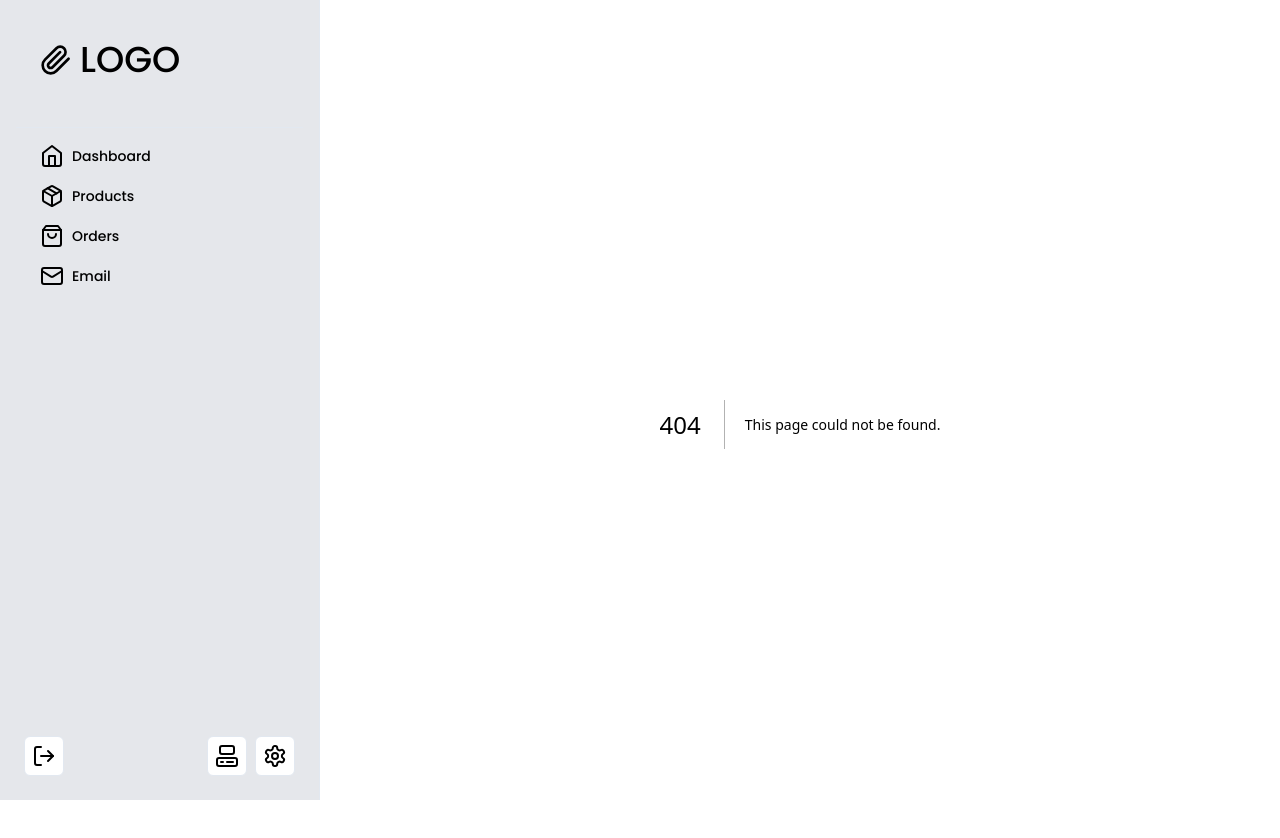
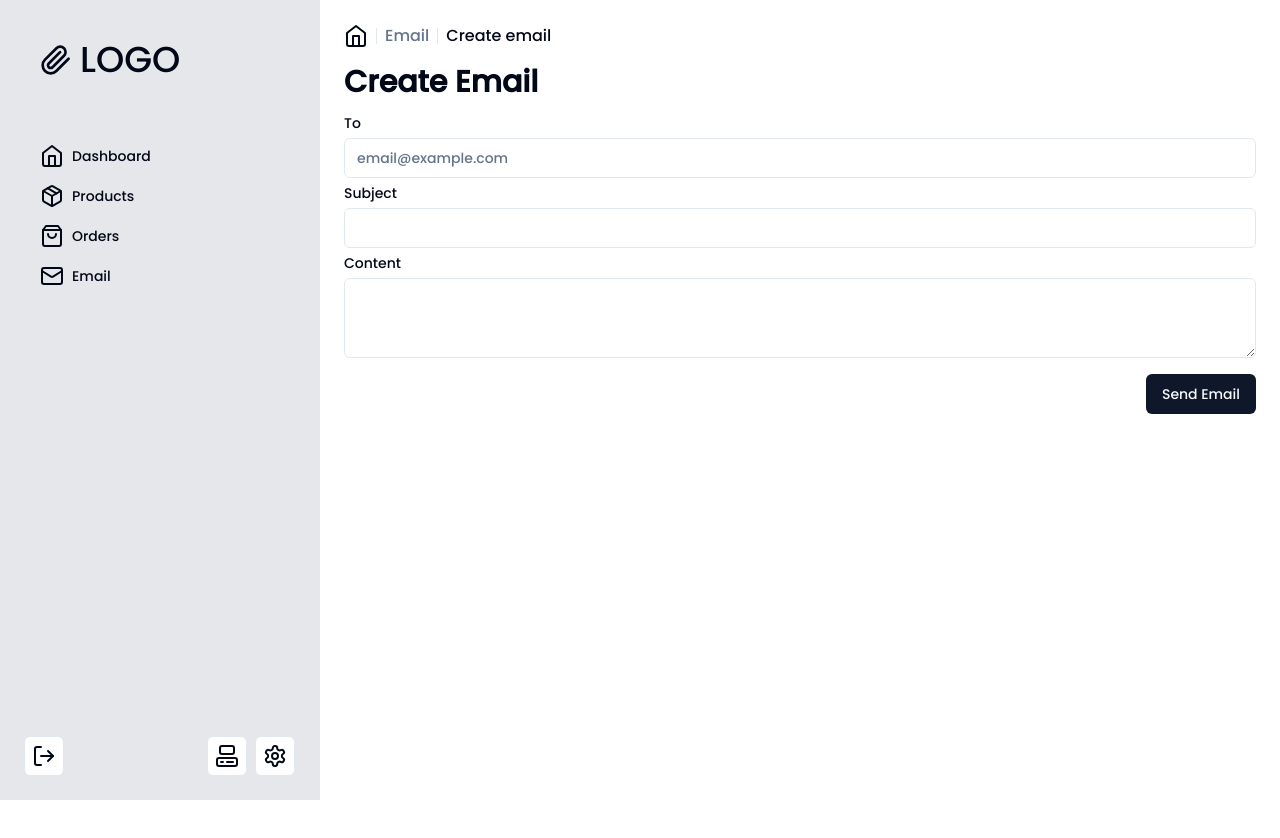
Before and after one commit to Krisu720/admin-dashboard, a Next.js app: page /email/create in a window 1280 px wide. Before the commit this address had no page. Shown: the top 838 px of the page. After the commit the page ends 800 px from the top, so only its background shows below. Built offline with nearby package versions, Linux system fonts and the light colour scheme.

Commit message:
Added emails

```diff
--- /dev/null
+++ b/app/api/email/route.ts
@@ -0,0 +1,30 @@
+import Template from "@/emails/index";
+import { NextResponse } from "next/server";
+import { Resend } from "resend";
+import { z } from "zod";
+
+const resend = new Resend(process.env.RESEND_API_KEY as string);
+
+const validateBody = z.object({
+  content: z.string(),
+  to: z.string(),
+  subject: z.string(),
+});
+export const POST = async (req: Request) => {
+  const body = await req.json();
+  try {
+    const { content, to, subject } = validateBody.parse(body);
+    const data = await resend.sendEmail({
+      from: "onboarding@resend.dev",
+      to: to.toLowerCase(),
+      subject: subject,
+      react: Template({ title: subject, content }),
+    });
+
+    if (data) {
+      return NextResponse.json({ message: "Email sent to " + to + "." });
+    } else throw new Error("Server didn't send email");
+  } catch (error) {
+    return NextResponse.json({ message: "Error occured." }, { status: 400 });
+  }
+};
--- /dev/null
+++ b/app/email/create/page.tsx
@@ -0,0 +1,104 @@
+"use client";
+
+import Breadcrumbs from "@/components/custom/Breadcrumbs";
+import { Button } from "@/components/ui/button";
+import { Input } from "@/components/ui/input";
+import { Label } from "@/components/ui/label";
+import { Textarea } from "@/components/ui/textarea";
+import { toast } from "@/components/ui/use-toast";
+import { zodResolver } from "@hookform/resolvers/zod";
+import { Loader2 } from "lucide-react";
+import React, { useState } from "react";
+import { SubmitHandler, useForm } from "react-hook-form";
+import { z } from "zod";
+
+const page = () => {
+  const [loading, setLoading] = useState<boolean>(false);
+
+  const formValidator = z.object({
+    to: z.string().min(1, { message: "Email required." }),
+    subject: z.string().min(4, { message: "Minimum 4 characters." }),
+    content: z.string().min(1, { message: "Content required." }),
+  });
+
+  const {
+    formState: { errors },
+    register,
+    handleSubmit,
+  } = useForm<z.infer<typeof formValidator>>({
+    resolver: zodResolver(formValidator),
+  });
+
+  const sendEmail: SubmitHandler<z.infer<typeof formValidator>> = async ({
+    to,
+    subject,
+    content,
+  }) => {
+    setLoading(true);
+    const payload = { to, subject, content };
+    const res = await fetch("/api/email/", {
+      body: JSON.stringify(payload),
+      method: "POST",
+    });
+    const body = await res.json();
+    if(res.ok) {
+      toast({title: "Email sent."})
+    } else {
+      toast({title: "Error occured.",variant:"destructive"})
+    }
+    console.log(body);
+    setLoading(false);
+  };
+
+  return (
+    <div>
+      <Breadcrumbs
+        items={[
+          { name: "Email", href: "/email" },
+          { name: "Create email", href: "/email/create" },
+        ]}
+      />
+      <div className="h-4" />
+      <h1 className="text-3xl  font-extrabold">Create Email</h1>
+      <div className="h-4" />
+      <form onSubmit={handleSubmit(sendEmail)}>
+        <fieldset disabled={loading ? true : undefined}>
+          <div className="flex flex-col space-y-2">
+            <Label htmlFor="to">To</Label>
+            <Input
+              placeholder="email@example.com"
+              id="to"
+              {...register("to")}
+            />
+            {errors.to?.message && (
+              <h1 className="text-red-500 my-1 text-sm">{errors.to.message}</h1>
+            )}
+            <Label htmlFor="subject">Subject</Label>
+            <Input id="subject" {...register("subject")} />
+            {errors.subject?.message && (
+              <h1 className="text-red-500 my-1 text-sm">
+                {errors.subject.message}
+              </h1>
+            )}
+            <Label htmlFor="content">Content</Label>
+            <Textarea id="content" {...register("content")} />
+            {errors.content?.message && (
+              <h1 className="text-red-500 my-1 text-sm">
+                {errors.content.message}
+              </h1>
+            )}
+          </div>
+          <div className="h-4" />
+          <div className="flex justify-end">
+            <Button>
+              {loading && <Loader2 className=" h-6 w-6 animate-spin mr-2" />}
+              Send Email
+            </Button>
+          </div>
+        </fieldset>
+      </form>
+    </div>
+  );
+};
+
+export default page;
--- /dev/null
+++ b/app/email/page.tsx
@@ -0,0 +1,23 @@
+import Breadcrumbs from '@/components/custom/Breadcrumbs'
+import { Button, buttonVariants } from '@/components/ui/button'
+import { cn } from '@/lib/utils'
+import { Plus } from 'lucide-react'
+import Link from 'next/link'
+import React from 'react'
+
+const page = () => {
+  return (
+    <div>
+        <Breadcrumbs items={[{name: "Email",href: "/email"}]} />
+        <div  className='h-4'/>
+        <div className='flex justify-between items-center'>
+        <h1 className='text-3xl  font-extrabold'>Email</h1>
+        <Link href="/email/create" className={cn(buttonVariants({size:"sm"}))}><Plus className='h-4 w-4 mr-2'/> Create Email </Link>
+        </div>
+        <div  className='h-4'/>
+
+    </div>
+  )
+}
+
+export default page
--- a/app/orders/page.tsx
+++ b/app/orders/page.tsx
@@ -1,11 +1,15 @@
-import { FC } from 'react'
+import Breadcrumbs from "@/components/custom/Breadcrumbs";
 
-interface pageProps {
+const page = ({}) => {
+  return (
+    <div>
+      <Breadcrumbs items={[{ name: "Orders", href: "/orders" }]} />
+      <div className="h-4" />
+      <h1 className="text-3xl font-extrabold">Orders</h1>
+      <div className="h-4" />
 
-}
+    </div>
+  );
+};
 
-const page: FC<pageProps> = ({}) => {
-  return <div>page</div>
-}
-
-export default page
+export default page;
--- a/app/page.tsx
+++ b/app/page.tsx
@@ -3,14 +3,14 @@
 import Breadcrumbs from "@/components/custom/Breadcrumbs";
 import Card from "@/components/custom/Card";
 import TradingBadge from "@/components/custom/TradingBadge";
+import useMounted from "@/hooks/useMounted";
 import { chartData } from "@/lib/fakeData";
 import { useTheme } from "next-themes";
 import ReactApexChart from "react-apexcharts";
 
-
 export default function Home() {
-
-  const {theme} = useTheme()
+  const mounted = useMounted();
+  const { theme } = useTheme();
 
   return (
     <div className="">
@@ -42,12 +42,14 @@ export default function Home() {
       <div className="grid lg:grid-cols-4 gap-4">
         <Card className="lg:col-span-3">
           <h1>Total Sales</h1>
+          {mounted ? (
             <ReactApexChart
               height={350}
               options={chartData}
               series={chartData.series}
               type={chartData.chart?.type}
             />
+          ) : (<></>)}
         </Card>
         <Card>
           <h1>Sales</h1>
--- /dev/null
+++ b/components/ui/label.tsx
@@ -0,0 +1,26 @@
+"use client"
+
+import * as React from "react"
+import * as LabelPrimitive from "@radix-ui/react-label"
+import { cva, type VariantProps } from "class-variance-authority"
+
+import { cn } from "@/lib/utils"
+
+const labelVariants = cva(
+  "text-sm font-medium leading-none peer-disabled:cursor-not-allowed peer-disabled:opacity-70"
+)
+
+const Label = React.forwardRef<
+  React.ElementRef<typeof LabelPrimitive.Root>,
+  React.ComponentPropsWithoutRef<typeof LabelPrimitive.Root> &
+    VariantProps<typeof labelVariants>
+>(({ className, ...props }, ref) => (
+  <LabelPrimitive.Root
+    ref={ref}
+    className={cn(labelVariants(), className)}
+    {...props}
+  />
+))
+Label.displayName = LabelPrimitive.Root.displayName
+
+export { Label }
--- /dev/null
+++ b/emails/index.tsx
@@ -0,0 +1,71 @@
+import { Head } from "@react-email/head";
+import { Section } from "@react-email/section";
+import { Tailwind } from "@react-email/tailwind";
+import { Html } from "@react-email/html";
+import { Text } from "@react-email/text";
+import { Font } from "@react-email/font";
+import { Hr } from "@react-email/hr";
+import { Column } from "@react-email/column";
+import { Row } from "@react-email/row";
+import { Link } from "@react-email/link";
+import { Img } from "@react-email/img";
+import * as React from "react";
+
+export default function Email(props:{title:string,content: string}) {
+    return (
+    <Html>
+      <Head>
+        <Font
+          fontFamily="Roboto"
+          fallbackFontFamily="Verdana"
+          webFont={{
+            url: "https://fonts.gstatic.com/s/roboto/v27/KFOmCnqEu92Fr1Mu4mxKKTU1Kg.woff2",
+            format: "woff2",
+          }}
+          fontWeight={400}
+          fontStyle="normal"
+        />
+        <title>My email title</title>
+      </Head>
+      <Tailwind>
+        <Section className="bg-white p-6">
+          <Section
+            className="mx-auto max-w-2xl w-full px-6 "
+            style={{ border: "solid 1px #dedede", borderRadius: "5px" }}
+          >
+            <Row style={{ display: "flex" }}>
+              <Column>
+                <Img src="https://upload.wikimedia.org/wikipedia/commons/0/0b/Lego_logo.png" width="25" height="25" alt="logo" />
+              </Column>
+              <Column>
+                <Text className="text-2xl font-bold">Logo</Text>
+              </Column>
+            </Row>
+            <Text className="text-4xl font-extrabold">{props.title}</Text>
+            <Text>
+             {props.content}
+            </Text>
+            <Hr />
+            <Section className="h-4" />
+            <Section className="text-center">
+              <Link href="" target="_blank">
+                Website
+              </Link>
+              {" • "}
+              <Link href="" target="_blank">
+                Support
+              </Link>
+            </Section>
+            <Row>
+              <Column className="w-full" align="center">
+                <Text className="text-gray-500">
+                  @ 2023 Logo, All Rights Reserved
+                </Text>
+              </Column>
+            </Row>
+          </Section>
+        </Section>
+      </Tailwind>
+    </Html>
+  );
+}
--- a/lib/fakeData.ts
+++ b/lib/fakeData.ts
@@ -79,7 +79,7 @@ export const chartData: ApexOptions = {
   },
   series: [
     {
-      type: "line",
+      type: "area",
       name: "Sales",
       data: [400, 600, 335, 720, 900, 190, 650,400, 600, 535, 720, 900, 190, 950,400, 600, 335, 720, 900, 490, 250,400, 600, 335, 720, 900, 190, 250,400, 600],
     },
```
Also changed, not shown: package.json (+17 -1 lines), 2 other files (tests, documents, lock files or other folders). Lines whose indentation alone changed are shown as unchanged.
